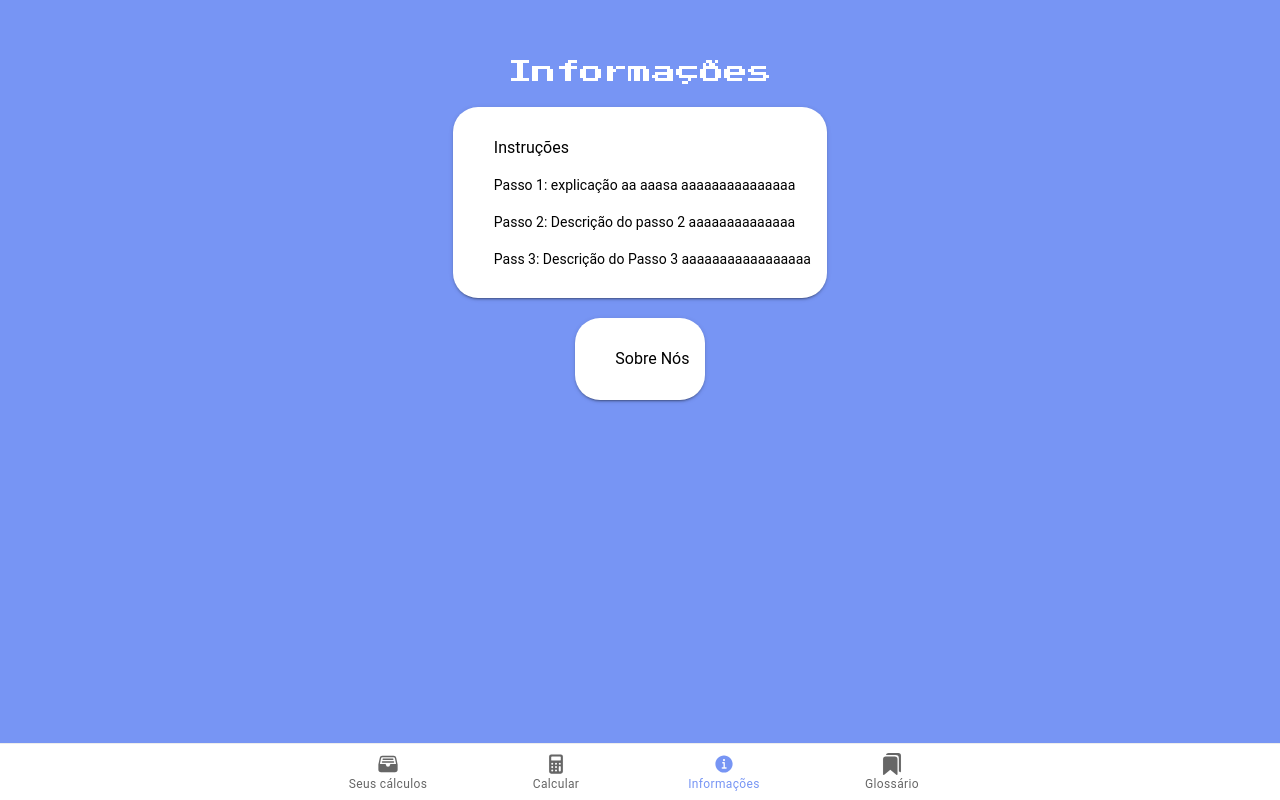
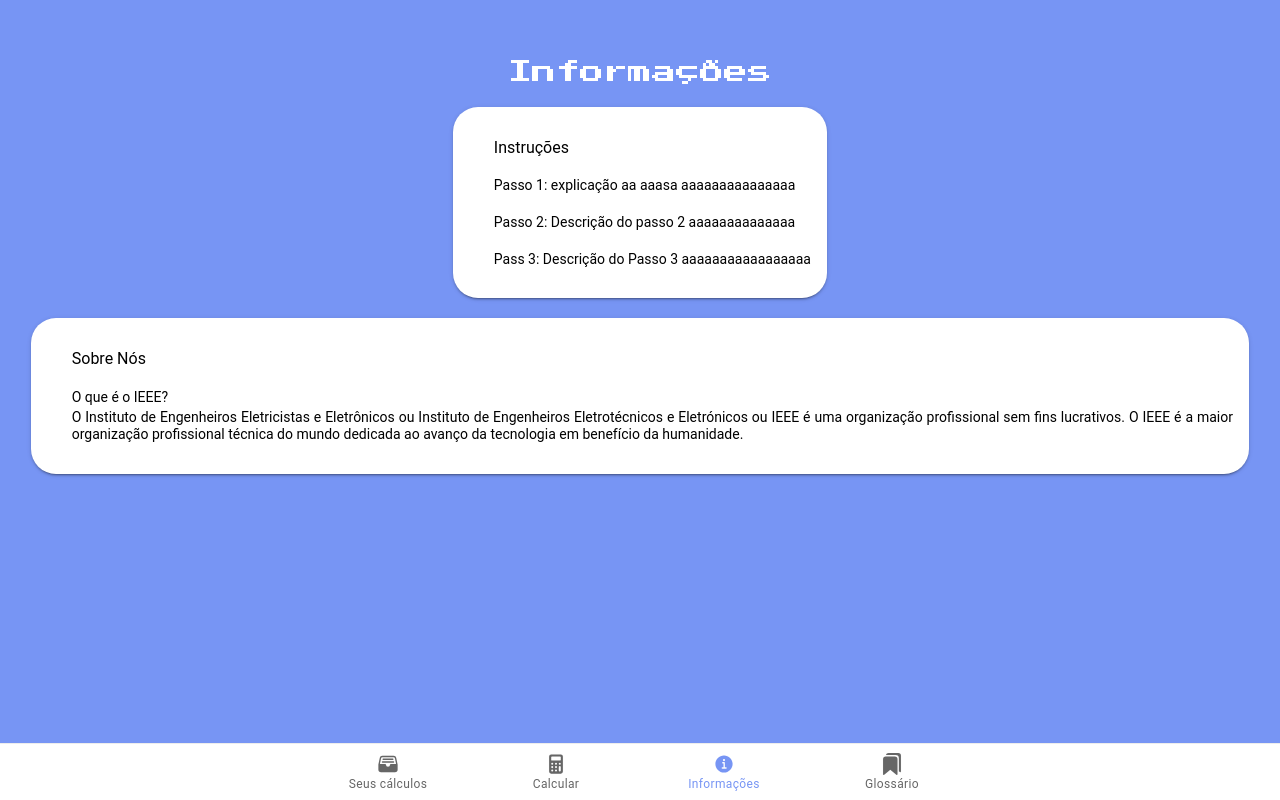
Before and after one commit to embscimatec/PimPelod2, a React (Create React App) app: page /informacoes in a window 1280 px wide. Built offline with nearby package versions, Linux system fonts and the light colour scheme.

Commit message:
Adicionando div com a classe do texto

```diff
--- a/src/pages/Informacoes/components/CardSobreNos.tsx
+++ b/src/pages/Informacoes/components/CardSobreNos.tsx
@@ -12,6 +12,16 @@ const CardSobreNos: React.FC = () => {
                         Sobre Nós
                     </h2>
                 </IonRow>
+                <IonRow class="ion-margin-bottom">
+                    <h4>
+                        O que é o IEEE?
+                    </h4>
+                    <div className="texto">
+                        <h4>
+                            O Instituto de Engenheiros Eletricistas e Eletrônicos ou Instituto de Engenheiros Eletrotécnicos e Eletrónicos ou IEEE é uma organização profissional sem fins lucrativos. O IEEE é a maior organização profissional técnica do mundo dedicada ao avanço da tecnologia em benefício da humanidade.
+                        </h4>
+                    </div>
+                </IonRow>
 
             </IonCardContent>
         </IonCard>
```
